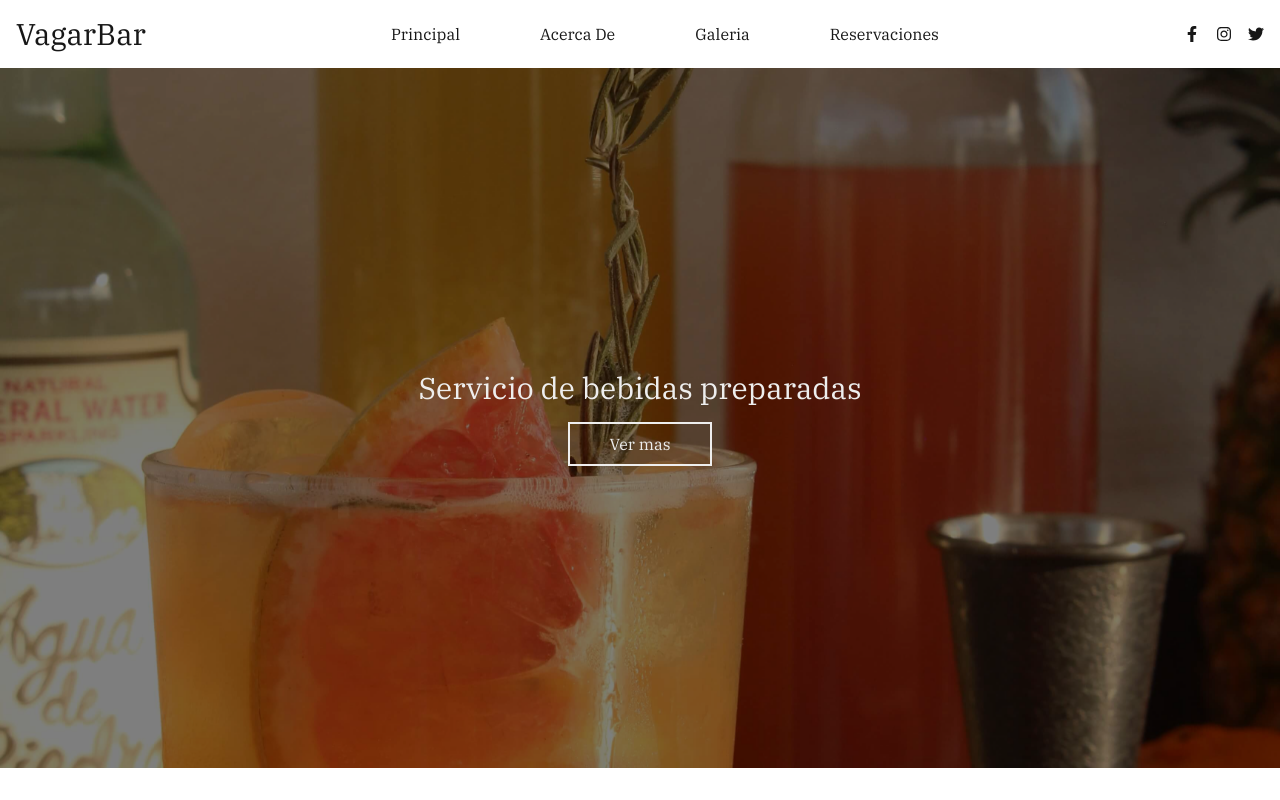
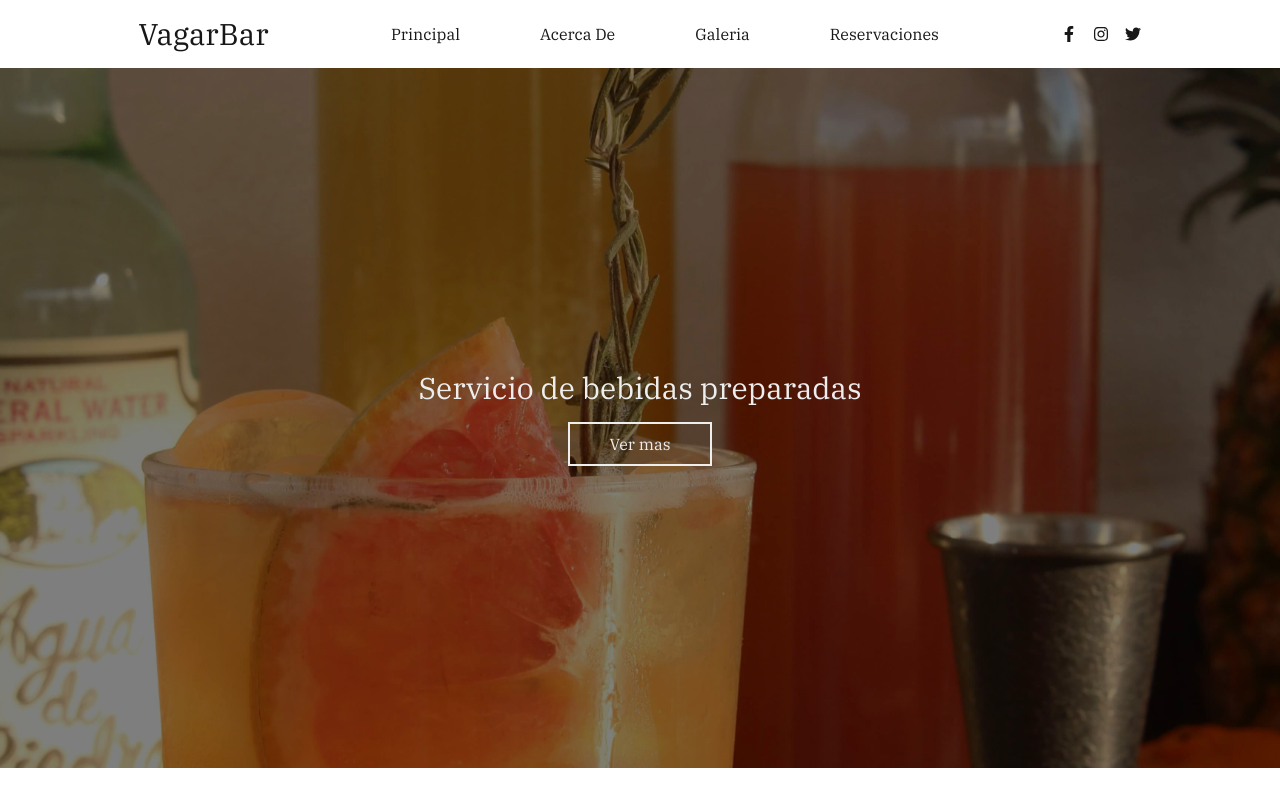
Before and after one commit to HectorVL95/vagarbar, a Next.js app: page / in a window 1280 px wide. Shown: the top 800 px of the page. Built offline with nearby package versions, Linux system fonts and the light colour scheme.

Commit message:
setted a max width and also centered all the html

```diff
--- a/src/app/globals.css
+++ b/src/app/globals.css
@@ -4,7 +4,7 @@
 
 * {
   padding: 0;
-  margin: 0;
+  margin: 0 auto;
   box-sizing: border-box;
 }
 
--- a/src/app/page.js
+++ b/src/app/page.js
@@ -9,7 +9,8 @@ import Footer from "@/components/views/footer";
 
 export default function Home() {
   return (
-    <main>
+    <main className="max-w-[1920px]">
+      <div>
         <Header />
         <HomeImageSlider />
         <HomeBriefInfo />
@@ -17,6 +18,7 @@ export default function Home() {
         <About />
         <MessageForm />
         <Footer />
+      </div>
     </main>
   );
 }
```
Lines whose indentation alone changed are shown as unchanged.
